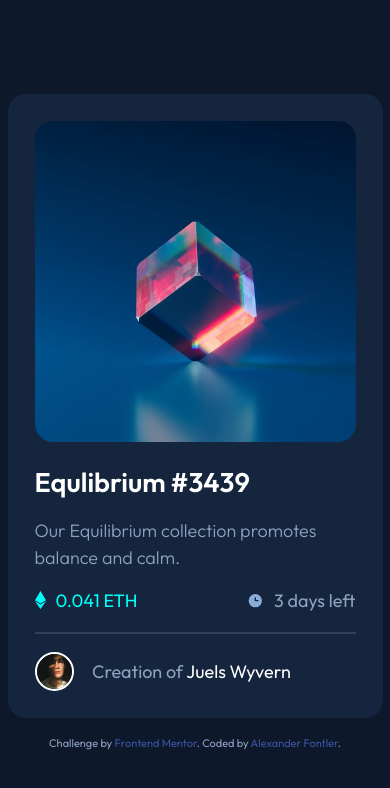
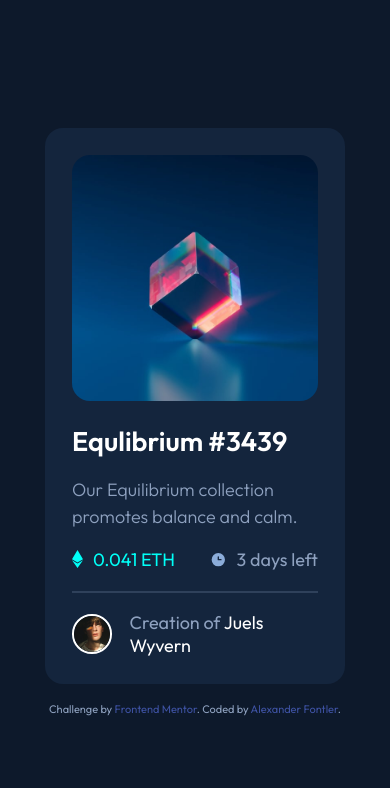
Before and after one commit to Fontler/NFT-Card, a plain HTML site: page index.html in a window 390 px wide. Drawn offline with Linux system fonts and the light colour scheme.

Commit message:
Fixed responsivness

```diff
--- a/scss/_main.scss
+++ b/scss/_main.scss
@@ -17,7 +17,9 @@ body {
         padding: 1.5rem;
         margin-bottom: 1rem;
         border-radius: 1rem;
-
+        @media (max-width: 500px) {
+            width: 300px;
+        }
         .image-container {
             position: relative;
             padding-bottom: 1rem;
```
Also changed, not shown: styles.css, 1 other file.
